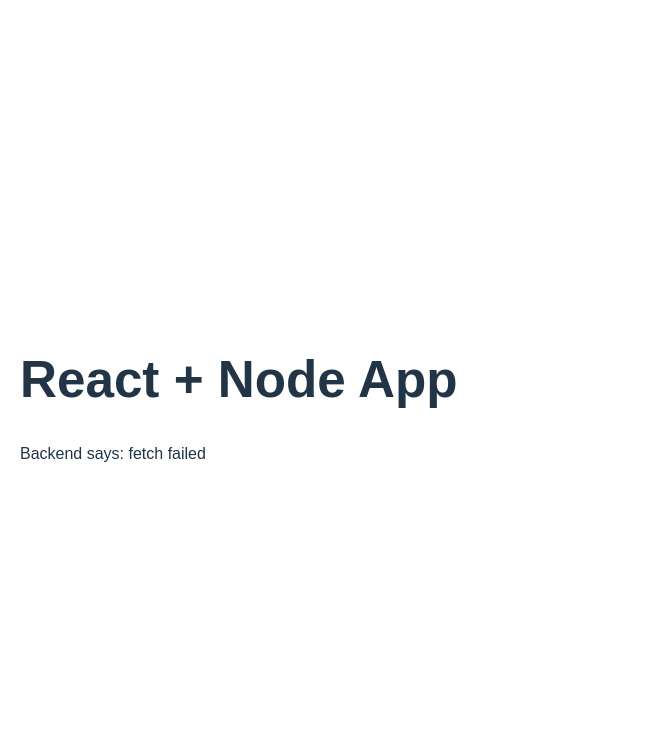
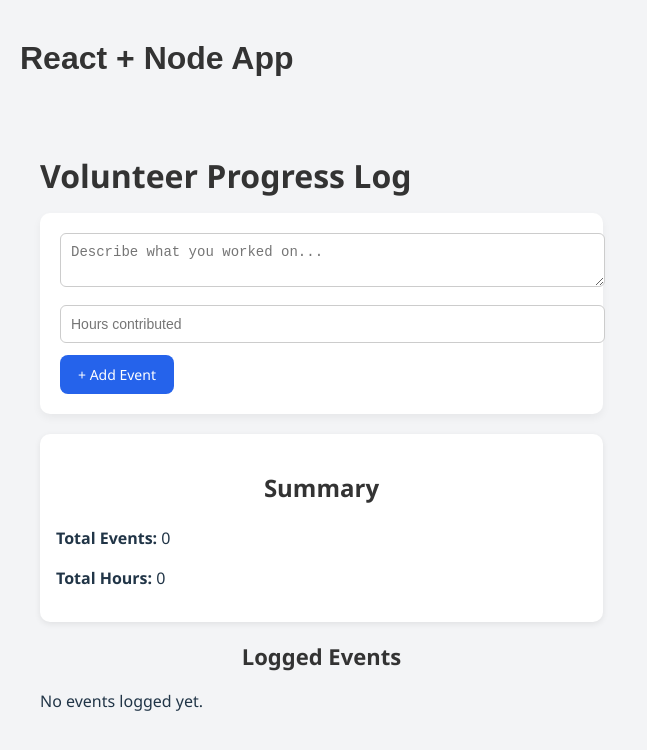
Before and after one commit to MGCaldwell2/SWDesign-Proj, a React (Vite) app in the folder frontend/: page /history in a window 1280 px wide. Shown: the top 750 px of the page, without its empty margins (0-647 px from the left). Built offline with nearby package versions, Linux system fonts and the light colour scheme; no server answers.

Commit message:
login + history

```diff
--- a/frontend/package.json
+++ b/frontend/package.json
@@ -11,7 +11,8 @@
   },
   "dependencies": {
     "react": "^19.1.1",
-    "react-dom": "^19.1.1"
+    "react-dom": "^19.1.1",
+    "react-router-dom": "^7.9.2"
   },
   "devDependencies": {
     "@eslint/js": "^9.33.0",
--- a/frontend/src/App.jsx
+++ b/frontend/src/App.jsx
@@ -1,19 +1,32 @@
+import { BrowserRouter, Routes, Route, Link } from "react-router-dom";
 import { useEffect, useState } from "react";
+import VolunteerLog from "./history/history.jsx";
+import "./history/history.css";
+
+import Login from "./login/login.jsx";
+import "./login/login.css";
+function Home() {
+  return (
+    <div>
+      <h2>Home</h2>
+      <p>Go to the volunteer matcher:</p>
+      <Link to="/history">Open Volunteer History</Link>
+      <Link to="/login">Open Volunteer Login</Link>
+    </div>
+  );
+}
 
 export default function App() {
-  const [msg, setMsg] = useState("loading...");
-
-  useEffect(() => {
-    fetch("/api/hello")
-      .then(r => r.json())
-      .then(d => setMsg(d.message))
-      .catch(() => setMsg("fetch failed"));
-  }, []);
-
   return (
     <div style={{ fontFamily: "sans-serif", padding: 20 }}>
       <h1>React + Node App</h1>
-      <p>Backend says: {msg}</p>
+      <BrowserRouter>
+        <Routes>
+          <Route path="/" element={<Home />} />
+          <Route path="/history" element={<VolunteerLog />} />
+          <Route path="/login" element={<Login />} />
+        </Routes>
+      </BrowserRouter>
     </div>
   );
 }
--- a/frontend/src/history/history.css
+++ b/frontend/src/history/history.css
@@ -0,0 +1,84 @@
+body {
+  background: #f3f4f6;
+}
+
+.container {
+  max-width: 800px;
+  margin: 40px auto;
+  padding: 20px;
+  font-family: "Segoe UI", sans-serif;
+}
+
+h1 {
+  font-size: 32px;
+  font-weight: bold;
+  margin-bottom: 20px;
+  color: #333;
+}
+
+.input-card {
+  background: #fff;
+  padding: 20px;
+  border-radius: 10px;
+  box-shadow: 0 4px 8px rgba(0, 0, 0, 0.05);
+  margin-bottom: 20px;
+}
+
+textarea,
+input[type="number"] {
+  width: 100%;
+  padding: 10px;
+  margin-bottom: 12px;
+  border: 1px solid #ccc;
+  border-radius: 6px;
+  font-size: 14px;
+}
+
+button {
+  background-color: #2563eb;
+  color: white;
+  padding: 10px 18px;
+  border: none;
+  border-radius: 8px;
+  cursor: pointer;
+  font-size: 14px;
+  font-weight: 500;
+}
+
+button:hover {
+  background-color: #1d4ed8;
+}
+
+.summary,
+.logs ul li {
+  margin-top: 20px;
+}
+
+.modern-card {
+  background: white;
+  border-radius: 10px;
+  padding: 16px;
+  margin-bottom: 14px;
+  box-shadow: 0 2px 6px rgba(0, 0, 0, 0.08);
+}
+
+.logs h2 {
+  font-size: 22px;
+  margin-bottom: 12px;
+}
+
+.logs ul {
+  list-style: none;
+  padding: 0;
+}
+
+.name span {
+  color: #666;
+  font-size: 14px;
+}
+
+.timestamp {
+  font-size: 13px;
+  color: #888;
+  margin-top: 5px;
+}
--- a/frontend/src/history/history.jsx
+++ b/frontend/src/history/history.jsx
@@ -0,0 +1,99 @@
+import React, { useState, useEffect } from "react";
+import "./history.css";
+
+export default function VolunteerLog() {
+  const currentUser = {
+    name: "Jane Doe",
+    email: "jane.doe@email.com"
+  };
+
+  const [progress, setProgress] = useState("");
+  const [hours, setHours] = useState("");
+  const [logs, setLogs] = useState([]);
+
+  useEffect(() => {
+    const savedLogs = localStorage.getItem("volunteerLogs");
+    if (savedLogs) {
+      setLogs(JSON.parse(savedLogs));
+    }
+  }, []);
+
+  useEffect(() => {
+    localStorage.setItem("volunteerLogs", JSON.stringify(logs));
+  }, [logs]);
+
+  const handleAddEvent = () => {
+    if (!progress.trim() || !hours.trim()) return;
+
+    const newLog = {
+      name: currentUser.name,
+      email: currentUser.email,
+      description: progress,
+      hours: parseFloat(hours),
+      timestamp: new Date().toLocaleString()
+    };
+
+    setLogs([...logs, newLog]);
+    setProgress("");
+    setHours("");
+  };
+
+  const totalEvents = logs.length;
+  const totalHours = logs.reduce((sum, log) => sum + log.hours, 0);
+
+  return (
+    <div className="container modern">
+      <h1>Volunteer Progress Log</h1>
+
+      <div className="input-card">
+        <textarea
+          placeholder="Describe what you worked on..."
+          value={progress}
+          onChange={(e) => setProgress(e.target.value)}
+        />
+
+        <input
+          type="number"
+          min="0"
+          placeholder="Hours contributed"
+          value={hours}
+          onChange={(e) => setHours(e.target.value)}
+        />
+
+        <button onClick={handleAddEvent}>+ Add Event</button>
+      </div>
+
+      <div className="summary modern-card">
+        <h2>Summary</h2>
+        <p>
+          <strong>Total Events:</strong> {totalEvents}
+        </p>
+        <p>
+          <strong>Total Hours:</strong> {totalHours}
+        </p>
+      </div>
+
+      <div className="logs">
+        <h2>Logged Events</h2>
+        {logs.length === 0 ? (
+          <p>No events logged yet.</p>
+        ) : (
+          <ul>
+            {logs.map((log, index) => (
+              <li key={index} className="modern-card">
+                <p className="name">
+                  <strong>{log.name}</strong> <span>({log.email})</span>
+                </p>
+                <p>{log.description}</p>
+                <p>
+                  <strong>Hours:</strong> {log.hours}
+                </p>
+                <p className="timestamp">📅 {log.timestamp}</p>
+              </li>
+            ))}
+          </ul>
+        )}
+      </div>
+    </div>
+  );
+}
--- a/frontend/src/login/login.css
+++ b/frontend/src/login/login.css
@@ -0,0 +1,63 @@
+/* App container for the form */
+.login-form {
+  display: flex;
+  flex-direction: column;
+  align-items: center;
+  justify-content: center;
+  max-width: 400px;
+  margin: 50px auto;
+  padding: 20px;
+  border: 1px solid #ddd;
+  border-radius: 10px;
+  background-color: #f9f9f9;
+  font-family: Arial, sans-serif;
+  box-shadow: 0 4px 10px rgba(0, 0, 0, 0.05);
+}
+
+/* Form title */
+h2 {
+  text-align: center;
+  margin-bottom: 20px;
+  color: #333;
+}
+
+/* Inputs */
+input[type="email"],
+input[type="password"] {
+  width: 100%;
+  padding: 10px;
+  margin-bottom: 12px;
+  border: 1px solid #ccc;
+  border-radius: 6px;
+  font-size: 14px;
+  box-sizing: border-box;
+}
+
+/* Submit button */
+input[type="submit"] {
+  width: 100%;
+  padding: 10px;
+  font-size: 16px;
+  font-weight: bold;
+  border: none;
+  border-radius: 6px;
+  cursor: pointer;
+  transition: background-color 0.3s ease;
+}
+
+input[type="submit"]:hover {
+  background-color: #7ed0e2; /* darker shade on hover */
+}
+
+/* Error messages */
+span {
+  font-size: 12px;
+  color: red;
+  margin-bottom: 10px;
+  display: block;
+}
+
+/* Optional: adjust spacing */
+.App input:not(:last-child) {
+  margin-bottom: 10px;
+}
--- a/frontend/src/login/login.jsx
+++ b/frontend/src/login/login.jsx
@@ -0,0 +1,66 @@
+import React, { useState } from "react";
+import "./login.css";
+
+export default function Login() {
+  const [email, setEmail] = useState("");
+  const [password, setPassword] = useState("");
+  const [errors, setErrors] = useState({ email: "", password: "" });
+
+  const validate = () => {
+    const newErrors = { email: "", password: "" };
+    let valid = true;
+
+    if (!email) {
+      newErrors.email = "*Email* is mandatory";
+      valid = false;
+    }
+
+    if (!password) {
+      newErrors.password = "*Password* is mandatory";
+      valid = false;
+    }
+
+    setErrors(newErrors);
+    return valid;
+  };
+
+  const onSubmit = (e) => {
+    e.preventDefault();
+    if (!validate()) return;
+
+    const userData = JSON.parse(localStorage.getItem(email));
+
+    if (userData && userData.password === password) {
+      console.log(userData.name + " You have successfully logged in!");
+    } else {
+      console.log("Email or Password is Incorrect");
+    }
+  };
+
+  return (
+    <>
+      <h2>Login Form</h2>
+      <form className="login-form" onSubmit={onSubmit}>
+        <input
+          type="email"
+          value={email}
+          onChange={(e) => setEmail(e.target.value)}
+          placeholder="Email"
+        />
+        {errors.email && <span style={{ color: "red" }}>{errors.email}</span>}
+
+        <input
+          type="password"
+          value={password}
+          onChange={(e) => setPassword(e.target.value)}
+          placeholder="Password"
+        />
+        {errors.password && (
+          <span style={{ color: "red" }}>{errors.password}</span>
+        )}
+
+        <input type="submit" style={{ backgroundColor: "#a1eafb" }} />
+      </form>
+    </>
+  );
+}
--- /dev/null
+++ b/package.json
@@ -0,0 +1,6 @@
+{
+  "dependencies": {
+    "react-dom": "^19.1.1",
+    "react-hook-form": "^7.63.0"
+  }
+}
```
Also changed, not shown: 2 other files (tests, documents, lock files or other folders).
